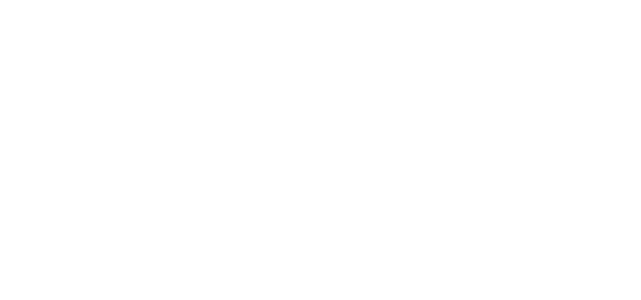
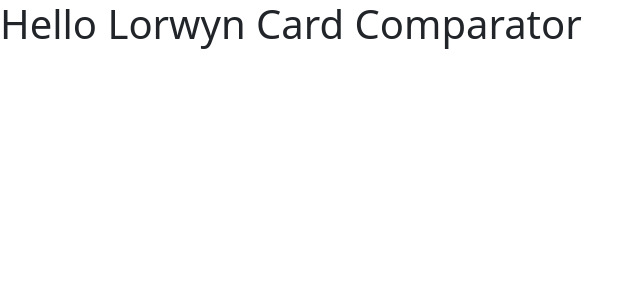
Before and after one commit to Adriano-Rotondo-dev/progetto-finale-spec-frontend-front, a React (Vite) app: page / in a window 1280 px wide. Shown: the top 300 px of the page, without its empty margins (0-641 px from the left). Built offline with nearby package versions, Linux system fonts and the light colour scheme.

Commit message:
Add initial components and context for card comparison application

```diff
--- a/src/App.jsx
+++ b/src/App.jsx
@@ -1,5 +1,5 @@
 function App() {
-  return <></>;
+  return <h1>Hello Lorwyn Card Comparator</h1>;
 }
 
 export default App;
```
Also changed, not shown: src/context/GlobalContext.jsx (added, +7 -0 lines), src/components/CardDetail.jsx (added), src/components/CardItem.jsx (added), src/components/CardList.jsx (added), src/components/Comparator.jsx (added), src/components/FavoritesPanel.jsx (added), src/pages/CardDetailsPage.jsx (added), src/pages/HomePage.jsx (added).
